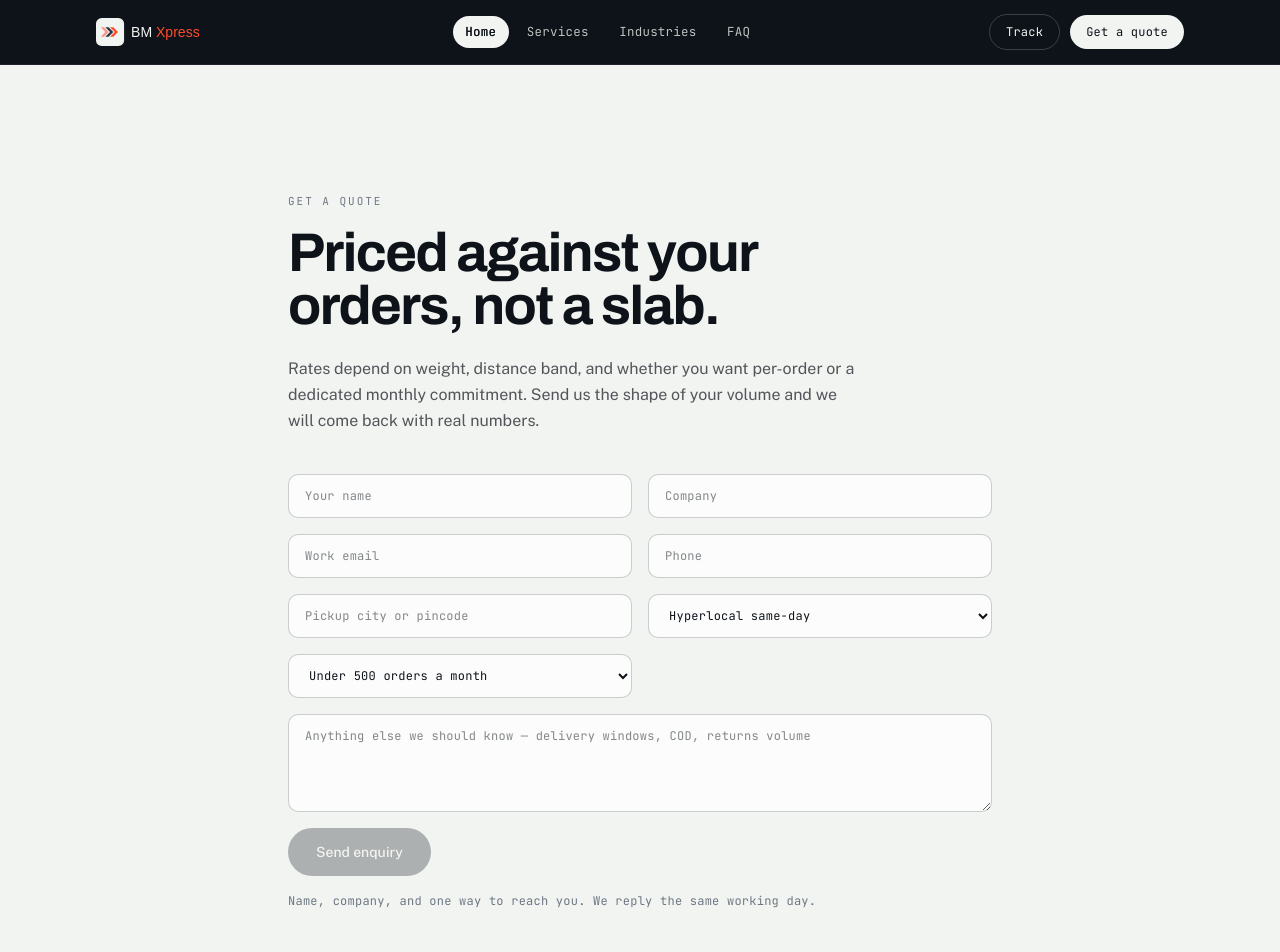
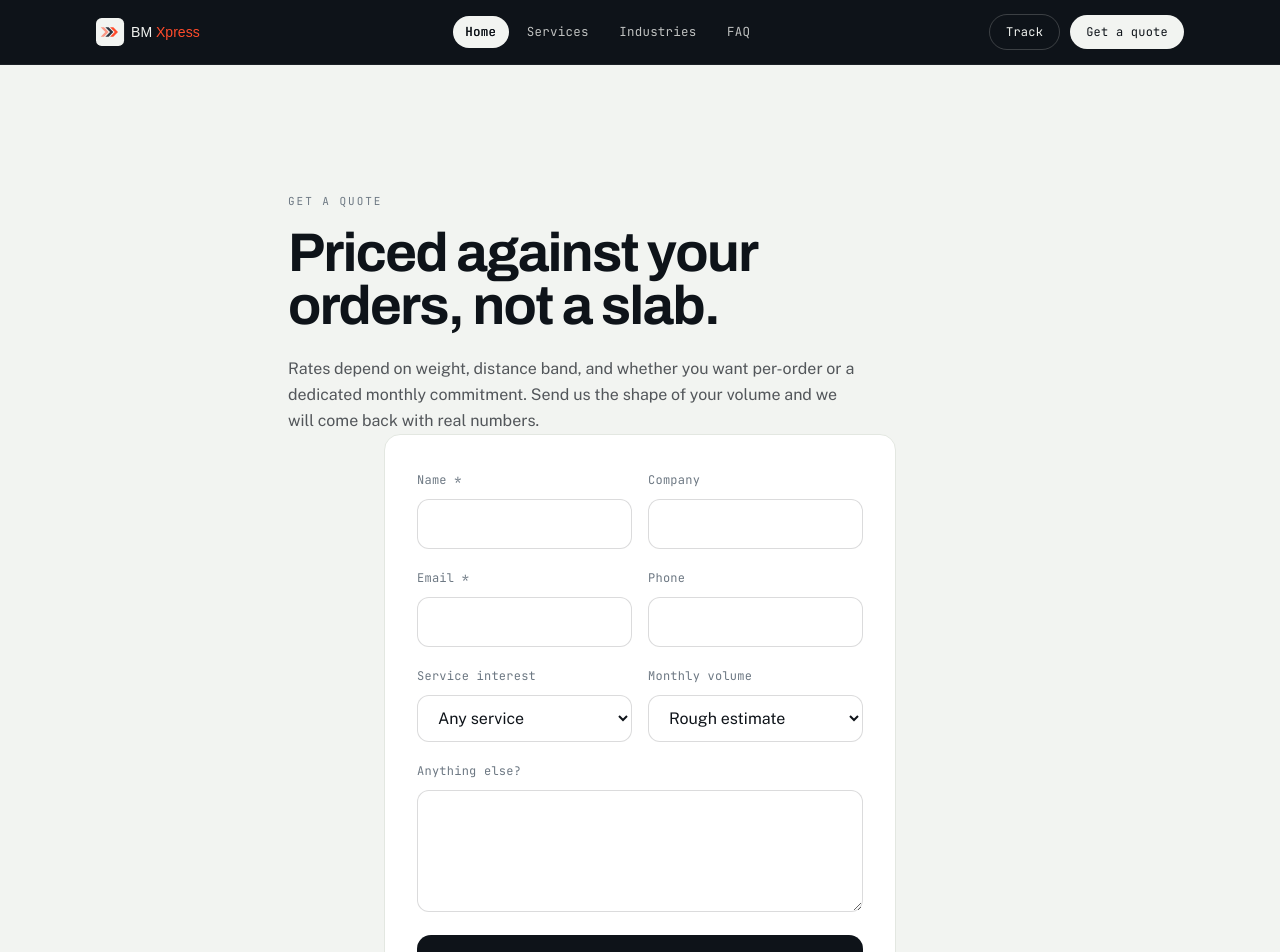
Before and after one commit to bidyutali50-ops/BM-XPRESS-REBUILD-, a Next.js app: page /quote in a window 1280 px wide. Shown: the top 952 px of the page. Built offline with nearby package versions, Linux system fonts and the light colour scheme.

Commit message:
Update QuoteForm.tsx

```diff
--- a/components/QuoteForm.tsx
+++ b/components/QuoteForm.tsx
@@ -1,101 +1,200 @@
 "use client";
 
-import { useState } from "react";
+import { useState, type FormEvent } from "react";
+import { useSearchParams } from "next/navigation";
 
-const SERVICES = [
-  "Hyperlocal same-day",
-  "Last-mile for 3PLs",
-  "Dedicated fleet",
-  "Reverse and RTO",
-  "Storage and fulfilment",
-];
+// Sheet endpoint for quote submissions.
+// Not a secret — this URL only accepts writes with the specific field
+// shape defined in the Apps Script, and Google rate-limits by origin.
+const SHEETS_ENDPOINT =
+  "https://script.google.com/macros/s/AKfycbz_UhVi98QcILma9GMZMQZVta8dVU6sAZeeU100RExbQJ6bPTJJx2OomkzdXQb37V0mfg/exec";
 
-const VOLUMES = ["Under 500", "500 to 2,000", "2,000 to 10,000", "Over 10,000"];
+type Status = "idle" | "sending" | "sent" | "error";
 
-const FIELD =
-  "u-data w-full rounded-[10px] border border-ink/20 bg-white/70 px-4 py-3 outline-none transition-colors focus:border-ink/50";
+export default function QuoteForm() {
+  const searchParams = useSearchParams();
+  const prefilledService = searchParams.get("service") || "";
 
-/**
- * TODO: post to a Supabase table or a form endpoint. Composing a mailto
- * keeps this working today with no backend and loses nothing but analytics.
- */
-export default function QuoteForm() {
-  const [f, setF] = useState({
-    name: "",
-    company: "",
-    email: "",
-    phone: "",
-    city: "",
-    service: SERVICES[0],
-    volume: VOLUMES[0],
-    notes: "",
-  });
+  const [status, setStatus] = useState<Status>("idle");
+  const [errorMsg, setErrorMsg] = useState("");
 
-  const set = (k: keyof typeof f) => (e: React.ChangeEvent<HTMLInputElement | HTMLSelectElement | HTMLTextAreaElement>) =>
-    setF((prev) => ({ ...prev, [k]: e.target.value }));
+  const handleSubmit = async (e: FormEvent<HTMLFormElement>) => {
+    e.preventDefault();
+    const form = e.currentTarget;
+    const fd = new FormData(form);
 
-  const ready = f.name.trim() && f.company.trim() && (f.email.trim() || f.phone.trim());
+    const payload = {
+      name: (fd.get("name") as string) || "",
+      company: (fd.get("company") as string) || "",
+      email: (fd.get("email") as string) || "",
+      phone: (fd.get("phone") as string) || "",
+      service: (fd.get("service") as string) || "",
+      volume: (fd.get("volume") as string) || "",
+      message: (fd.get("message") as string) || "",
+    };
 
-  const href = `mailto:hello@bmxpress.in?subject=${encodeURIComponent(
-    `Quote request — ${f.company || "new enquiry"}`
-  )}&body=${encodeURIComponent(
-    [
-      `Name: ${f.name}`,
-      `Company: ${f.company}`,
-      `Email: ${f.email}`,
-      `Phone: ${f.phone}`,
-      `Pickup city: ${f.city}`,
-      `Service: ${f.service}`,
-      `Monthly orders: ${f.volume}`,
-      "",
-      f.notes,
-    ].join("\n")
-  )}`;
+    if (!payload.name || !payload.email) {
+      setStatus("error");
+      setErrorMsg("Name and email are required.");
+      return;
+    }
+
+    setStatus("sending");
+    setErrorMsg("");
+
+    try {
+      // no-cors mode is required for Google Apps Script from a browser.
+      // We won't see the response body, but the request goes through and
+      // the row lands in the sheet. Success is inferred from no thrown error.
+      await fetch(SHEETS_ENDPOINT, {
+        method: "POST",
+        mode: "no-cors",
+        headers: { "Content-Type": "application/json" },
+        body: JSON.stringify(payload),
+      });
+      setStatus("sent");
+      form.reset();
+    } catch (err) {
+      setStatus("error");
+      setErrorMsg("Could not send. Try again or email us directly.");
+      // eslint-disable-next-line no-console
+      console.error("Quote submit failed:", err);
+    }
+  };
+
+  if (status === "sent") {
+    return (
+      <div className="mx-auto max-w-lg rounded-[16px] border border-paper-2 bg-white p-8 text-center">
+        <div className="mx-auto flex size-14 items-center justify-center rounded-full bg-delivered/15">
+          <svg viewBox="0 0 24 24" className="size-7 text-delivered" fill="none" aria-hidden="true">
+            <path d="M5 12l5 5L20 7" stroke="currentColor" strokeWidth="2.5" strokeLinecap="round" strokeLinejoin="round" />
+          </svg>
+        </div>
+        <h2 className="u-display mt-6 text-2xl">Thanks — we got it.</h2>
+        <p className="mt-3 leading-relaxed text-ink/70">
+          A member of the team will get back to you within one business day.
+        </p>
+        <button
+          type="button"
+          onClick={() => setStatus("idle")}
+          className="u-data mt-6 text-ink underline underline-offset-4 hover:text-ink/70"
+        >
+          Send another
+        </button>
+      </div>
+    );
+  }
 
   return (
-    <div className="mt-10 grid gap-4 sm:grid-cols-2">
-      <input className={FIELD} placeholder="Your name" value={f.name} onChange={set("name")} />
-      <input className={FIELD} placeholder="Company" value={f.company} onChange={set("company")} />
-      <input className={FIELD} placeholder="Work email" type="email" value={f.email} onChange={set("email")} />
-      <input className={FIELD} placeholder="Phone" type="tel" value={f.phone} onChange={set("phone")} />
-      <input className={FIELD} placeholder="Pickup city or pincode" value={f.city} onChange={set("city")} />
+    <form
+      onSubmit={handleSubmit}
+      className="mx-auto max-w-lg space-y-4 rounded-[16px] border border-paper-2 bg-white p-6 sm:p-8"
+      noValidate
+    >
+      <div className="grid grid-cols-1 gap-4 sm:grid-cols-2">
+        <label className="block">
+          <span className="u-data text-muted">Name *</span>
+          <input
+            type="text"
+            name="name"
+            required
+            autoComplete="name"
+            className="mt-2 w-full rounded-[12px] border border-ink/15 bg-white px-4 py-3 text-ink outline-none focus:border-ink/50"
+          />
+        </label>
+        <label className="block">
+          <span className="u-data text-muted">Company</span>
+          <input
+            type="text"
+            name="company"
+            autoComplete="organization"
+            className="mt-2 w-full rounded-[12px] border border-ink/15 bg-white px-4 py-3 text-ink outline-none focus:border-ink/50"
+          />
+        </label>
+      </div>
 
-      <select className={FIELD} value={f.service} onChange={set("service")} aria-label="Service">
-        {SERVICES.map((s) => (
-          <option key={s}>{s}</option>
-        ))}
-      </select>
+      <div className="grid grid-cols-1 gap-4 sm:grid-cols-2">
+        <label className="block">
+          <span className="u-data text-muted">Email *</span>
+          <input
+            type="email"
+            name="email"
+            required
+            autoComplete="email"
+            className="mt-2 w-full rounded-[12px] border border-ink/15 bg-white px-4 py-3 text-ink outline-none focus:border-ink/50"
+          />
+        </label>
+        <label className="block">
+          <span className="u-data text-muted">Phone</span>
+          <input
+            type="tel"
+            name="phone"
+            autoComplete="tel"
+            inputMode="tel"
+            className="mt-2 w-full rounded-[12px] border border-ink/15 bg-white px-4 py-3 text-ink outline-none focus:border-ink/50"
+          />
+        </label>
+      </div>
 
-      <select className={FIELD} value={f.volume} onChange={set("volume")} aria-label="Monthly orders">
-        {VOLUMES.map((v) => (
-          <option key={v}>{v} orders a month</option>
-        ))}
-      </select>
+      <div className="grid grid-cols-1 gap-4 sm:grid-cols-2">
+        <label className="block">
+          <span className="u-data text-muted">Service interest</span>
+          <select
+            name="service"
+            defaultValue={prefilledService}
+            className="mt-2 w-full rounded-[12px] border border-ink/15 bg-white px-4 py-3 text-ink outline-none focus:border-ink/50"
+          >
+            <option value="">Any service</option>
+            <option value="hyperlocal">Hyperlocal delivery</option>
+            <option value="3pl">3PL last-mile</option>
+            <option value="fleet">Dedicated fleet</option>
+            <option value="returns">Reverse logistics and RTO</option>
+            <option value="cod">Cash on delivery</option>
+            <option value="fulfilment">Fulfilment and dark stores</option>
+            <option value="storage">Storage and warehousing</option>
+          </select>
+        </label>
+        <label className="block">
+          <span className="u-data text-muted">Monthly volume</span>
+          <select
+            name="volume"
+            className="mt-2 w-full rounded-[12px] border border-ink/15 bg-white px-4 py-3 text-ink outline-none focus:border-ink/50"
+          >
+            <option value="">Rough estimate</option>
+            <option value="<500">Under 500 orders</option>
+            <option value="500-2000">500 to 2,000</option>
+            <option value="2000-10000">2,000 to 10,000</option>
+            <option value=">10000">Over 10,000</option>
+          </select>
+        </label>
+      </div>
 
-      <textarea
-        className={`${FIELD} sm:col-span-2`}
-        rows={4}
-        placeholder="Anything else we should know — delivery windows, COD, returns volume"
-        value={f.notes}
-        onChange={set("notes")}
-      />
+      <label className="block">
+        <span className="u-data text-muted">Anything else?</span>
+        <textarea
+          name="message"
+          rows={4}
+          className="mt-2 w-full resize-y rounded-[12px] border border-ink/15 bg-white px-4 py-3 text-ink outline-none focus:border-ink/50"
+        />
+      </label>
 
-      <div className="sm:col-span-2">
-        <a
-          href={ready ? href : undefined}
-          aria-disabled={!ready}
-          className={`inline-block rounded-full px-7 py-3.5 text-sm font-medium transition-transform duration-200 ${
-            ready
-              ? "bg-ink text-paper hover:-translate-y-0.5"
-              : "pointer-events-none bg-ink/30 text-paper"
-          }`}
-        >
-          Send enquiry
-        </a>
-        <p className="u-data mt-4 text-muted">
-          Name, company, and one way to reach you. We reply the same working day.
+      {status === "error" && (
+        <p role="alert" className="u-data text-red-600">
+          {errorMsg}
         </p>
-      </div>
-    </div>
+      )}
+
+      <button
+        type="submit"
+        disabled={status === "sending"}
+        className="w-full rounded-[14px] bg-ink px-6 py-4 text-base font-semibold text-paper transition-colors duration-200 hover:bg-ink/85 disabled:opacity-60"
+      >
+        {status === "sending" ? "Sending…" : "Send request"}
+      </button>
+
+      <p className="u-data text-center text-muted">
+        We reply within one business day.
+      </p>
+    </form>
   );
 }
```
